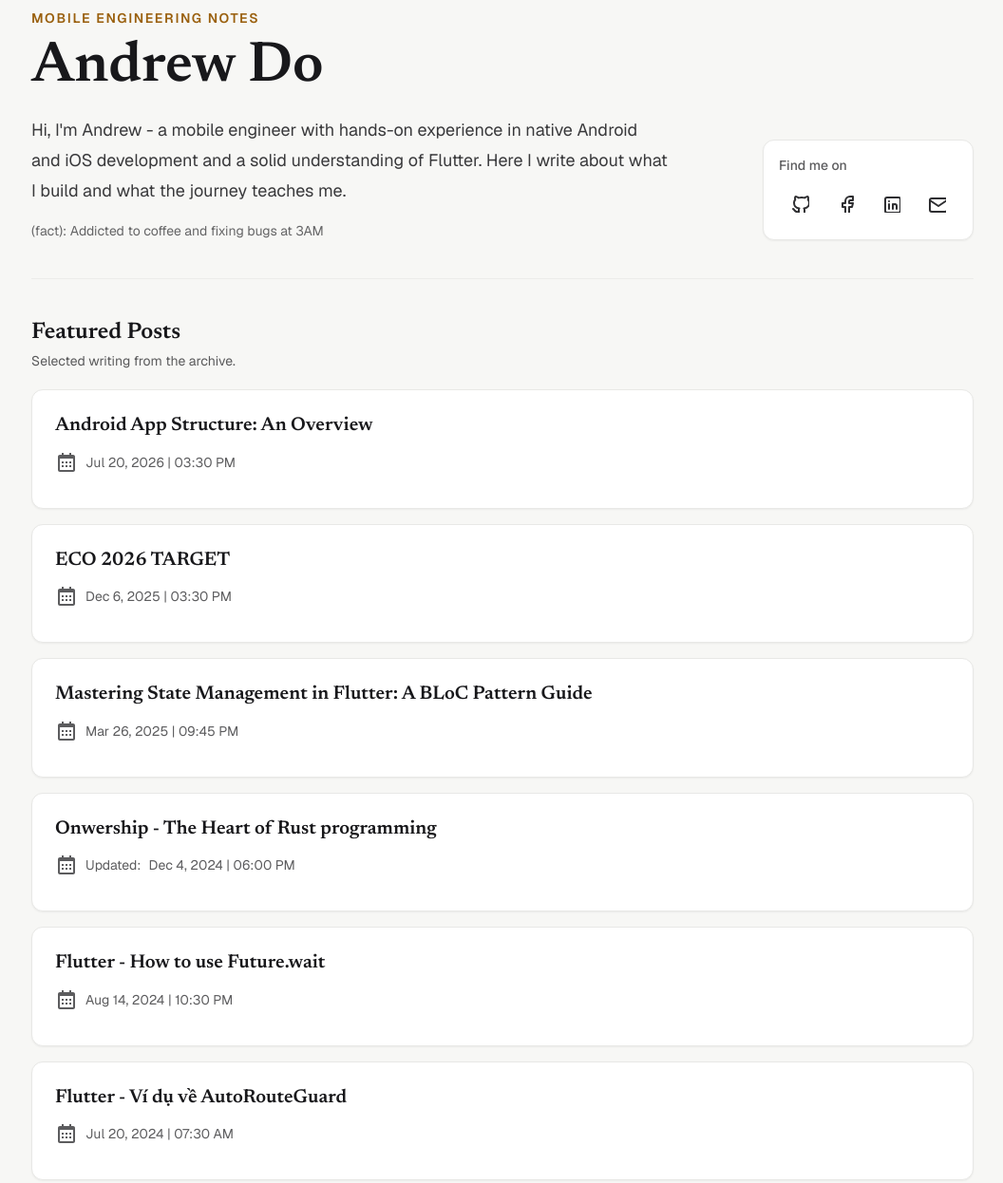
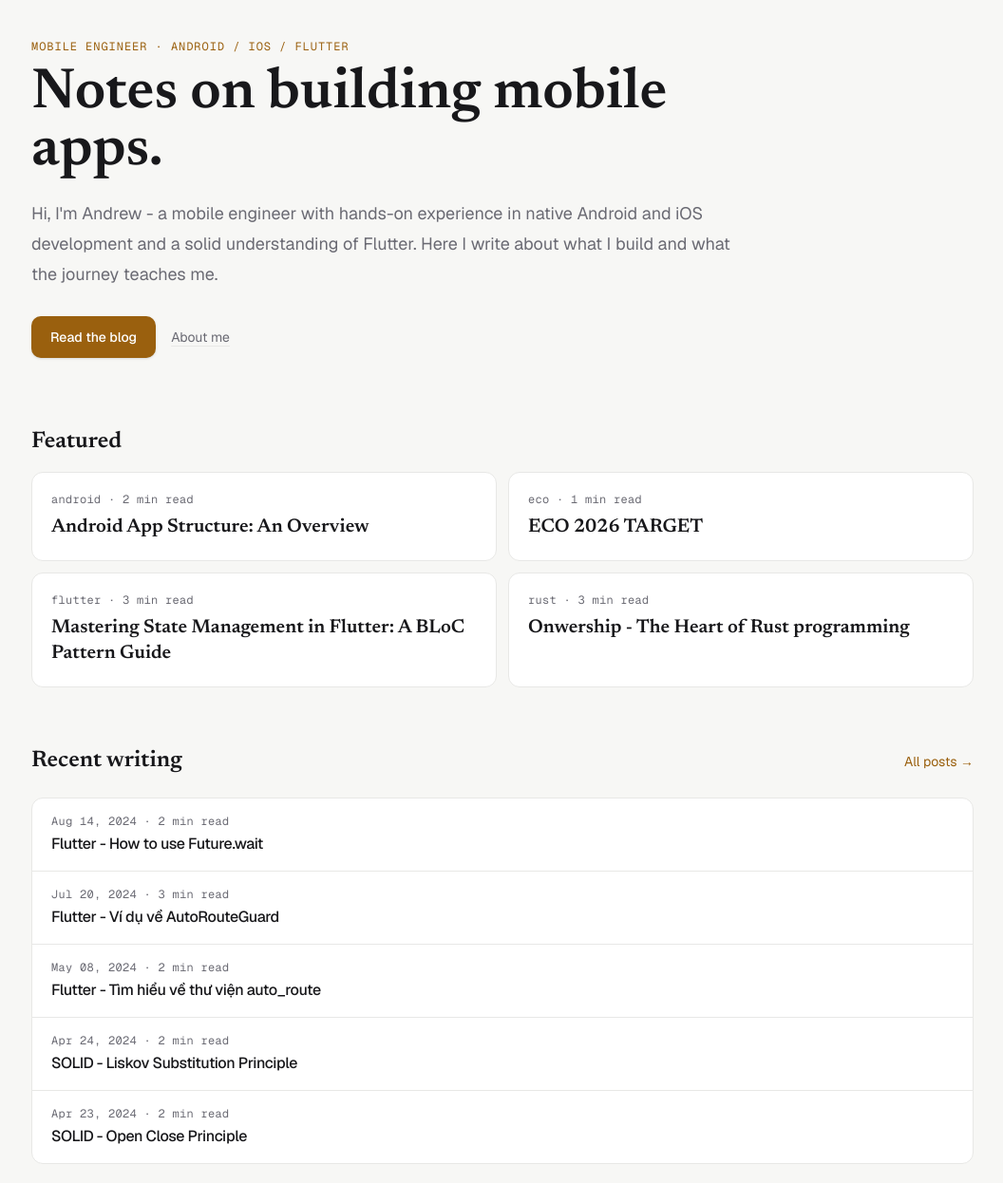
Before and after one commit to tungdevpro/tungdevpro.github.io, an Astro site: page / in a window 1280 px wide. Shown: the part 120-1366 px from the top of the page at 95% size, without its empty margins (111-1167 px from the left). Built offline with nearby package versions, Linux system fonts and the light colour scheme; Astro itself is replaced by a stand-in of ours; some packages are replaced by stand-ins of ours.

Commit message:
feat: redesign home page with featured grid and recent list
Co-Authored-By: Claude Opus 5.5 <noreply@anthropic.com>

```diff
--- /dev/null
+++ b/src/components/FeaturedCard.astro
@@ -0,0 +1,40 @@
+---
+import type { CollectionEntry } from "astro:content";
+import getReadingTime from "@utils/getReadingTime";
+import { slugifyStr } from "@utils/slugify";
+
+export interface Props {
+  post: CollectionEntry<"blog">;
+}
+
+const { post } = Astro.props;
+const { title, description, tags } = post.data;
+---
+
+<li>
+  <a href={`/posts/${post.slug}/`} class="featured-card group">
+    <p class="meta-text">
+      {tags[0]}<span aria-hidden="true"> · </span>{getReadingTime(post.body)} min
+      read
+    </p>
+    <h3
+      class="featured-title"
+      style={`view-transition-name: ${slugifyStr(title)}`}
+    >
+      {title}
+    </h3>
+    {description && <p class="featured-desc">{description}</p>}
+  </a>
+</li>
+
+<style>
+  .featured-card {
+    @apply flex h-full flex-col gap-2 rounded-xl border border-border bg-card p-5 transition-colors hover:border-primary/50;
+  }
+  .featured-title {
+    @apply text-xl font-semibold leading-snug text-foreground group-hover:text-primary;
+  }
+  .featured-desc {
+    @apply line-clamp-2 text-sm text-muted-foreground;
+  }
+</style>
--- /dev/null
+++ b/src/components/PostRow.astro
@@ -0,0 +1,47 @@
+---
+import type { CollectionEntry } from "astro:content";
+import { LOCALE } from "@config";
+import formatDate from "@utils/formatDate";
+import getReadingTime from "@utils/getReadingTime";
+import { slugifyStr } from "@utils/slugify";
+
+export interface Props {
+  post: CollectionEntry<"blog">;
+  headingLevel?: "h2" | "h3";
+}
+
+const { post, headingLevel = "h3" } = Astro.props;
+const { title, description, pubDatetime } = post.data;
+const Heading = headingLevel;
+---
+
+<li>
+  <a href={`/posts/${post.slug}/`} class="post-row group">
+    <p class="meta-text">
+      <time datetime={pubDatetime.toISOString()}>
+        {formatDate(pubDatetime, LOCALE.langTag)}
+      </time>
+      <span aria-hidden="true"> · </span>
+      {getReadingTime(post.body)} min read
+    </p>
+    <Heading
+      class="post-row-title"
+      style={`view-transition-name: ${slugifyStr(title)}`}
+    >
+      {title}
+    </Heading>
+    {description && <p class="post-row-desc">{description}</p>}
+  </a>
+</li>
+
+<style>
+  .post-row {
+    @apply flex min-h-11 flex-col gap-1 px-5 py-4 hover:bg-muted/60 focus-visible:outline-offset-[-2px];
+  }
+  .post-row-title {
+    @apply font-sans text-base font-medium tracking-tight text-foreground group-hover:text-primary;
+  }
+  .post-row-desc {
+    @apply line-clamp-1 text-sm text-muted-foreground;
+  }
+</style>
--- a/src/config.ts
+++ b/src/config.ts
@@ -11,6 +11,8 @@ export const SITE: Site = {
   scheduledPostMargin: 15 * 60 * 1000, // 15 minutes
   quickIntroduceMySelf: `Hi, I'm Andrew - a mobile engineer with hands-on experience in native Android and iOS development and a solid understanding of Flutter. Here I write about what I build and what the journey teaches me.`,
   fact: `(fact): Addicted to coffee and fixing bugs at 3AM`,
+  role: "Mobile engineer · Android / iOS / Flutter",
+  headline: "Notes on building mobile apps.",
 };
 
 export const LOCALE = {
--- a/src/pages/index.astro
+++ b/src/pages/index.astro
@@ -3,163 +3,108 @@ import { getCollection } from "astro:content";
 import Layout from "@layouts/Layout.astro";
 import Header from "@components/Header.astro";
 import Footer from "@components/Footer.astro";
-import LinkButton from "@components/LinkButton.astro";
-import Hr from "@components/Hr.astro";
-import Card from "@components/Card";
-import Socials from "@components/Socials.astro";
+import FeaturedCard from "@components/FeaturedCard.astro";
+import PostRow from "@components/PostRow.astro";
 import getSortedPosts from "@utils/getSortedPosts";
-import { SOCIALS, SITE } from "@config";
+import getHomePosts from "@utils/getHomePosts";
+import { SITE } from "@config";
+import { buttonVariants } from "@/components/ui/button";
 
 const posts = await getCollection("blog");
-
-const sortedPosts = getSortedPosts(posts);
-const featuredPosts = sortedPosts.filter(({ data }) => data.featured);
-const recentPosts = sortedPosts.filter(({ data }) => !data.featured);
-
-const socialCount = SOCIALS.filter((social) => social.active).length;
+const { featured, recent } = getHomePosts(getSortedPosts(posts));
 ---
 
 <Layout>
   <Header />
   <main id="main-content">
     <section id="hero">
-      <div class="hero-copy">
-        <p class="eyebrow">Mobile engineering notes</p>
-        <h1>{SITE.title}</h1>
-        <p class="intro">{SITE.quickIntroduceMySelf}</p>
-        <p class="fact">{SITE.fact}</p>
+      <p class="role">{SITE.role}</p>
+      <h1>{SITE.headline}</h1>
+      <p class="intro">{SITE.quickIntroduceMySelf}</p>
+      <div class="hero-actions">
+        <a
+          href="/posts/"
+          class={buttonVariants({ className: "min-h-11 rounded-full px-5" })}
+        >
+          Read the blog
+        </a>
+        <a href="/about/" class="about-link">About me</a>
       </div>
-      {
-        // only display if at least one social link is enabled
-        socialCount > 0 && (
-          <div class="social-wrapper">
-            <div class="social-links">Find me on</div>
-            <Socials />
-          </div>
-        )
-      }
     </section>
 
-    <Hr />
-
     {
-      featuredPosts.length > 0 && (
-        <>
-          <section id="featured">
-            <div class="section-heading">
-              <h2>Featured Posts</h2>
-              <p>Selected writing from the archive.</p>
-            </div>
-            <ul>
-              {featuredPosts.map(({ data, slug }) => (
-                <Card
-                  href={`/posts/${slug}/`}
-                  frontmatter={data}
-                  secHeading={false}
-                />
-              ))}
-            </ul>
-          </section>
-          {recentPosts.length > 0 && <Hr />}
-        </>
-      )
-    }
-
-    {
-      recentPosts.length > 0 && (
-        <section id="recent-posts">
+      featured.length > 0 && (
+        <section id="featured" aria-labelledby="featured-heading">
           <div class="section-heading">
-            <h2>Recent Posts</h2>
-            <p>Latest notes and engineering write-ups.</p>
+            <h2 id="featured-heading">Featured</h2>
           </div>
-          <ul>
-            {recentPosts.map(
-              ({ data, slug }, index) =>
-                index < 4 && (
-                  <Card
-                    href={`/posts/${slug}/`}
-                    frontmatter={data}
-                    secHeading={false}
-                  />
-                ),
-            )}
+          <ul class="featured-grid">
+            {featured.map((post) => (
+              <FeaturedCard post={post} />
+            ))}
           </ul>
         </section>
       )
     }
 
-    <div class="all-posts-btn-wrapper">
-      <LinkButton href="/posts/" className="all-posts-btn focus-outline">
-        All Posts
-        <svg
-          xmlns="http://www.w3.org/2000/svg"
-          class="all-posts-arrow"
-          aria-hidden="true"
-        >
-          <path
-            d="m11.293 17.293 1.414 1.414L19.414 12l-6.707-6.707-1.414 1.414L15.586 11H6v2h9.586z"
-          ></path>
-        </svg>
-      </LinkButton>
-    </div>
+    {
+      recent.length > 0 && (
+        <section id="recent-posts" aria-labelledby="recent-heading">
+          <div class="section-heading">
+            <h2 id="recent-heading">Recent writing</h2>
+            <a href="/posts/" class="all-link">
+              All posts →
+            </a>
+          </div>
+          <ul class="post-list">
+            {recent.map((post) => (
+              <PostRow post={post} />
+            ))}
+          </ul>
+        </section>
+      )
+    }
   </main>
 
   <Footer />
 </Layout>
 
 <style>
-  /* ===== Hero Section ===== */
   #hero {
-    @apply grid gap-6 pb-10 pt-10 sm:grid-cols-[1fr_auto] sm:items-end sm:pt-16;
+    @apply pb-8 pt-14 sm:pb-12 sm:pt-24;
   }
-  .hero-copy {
-    @apply max-w-3xl;
-  }
-  .eyebrow {
-    @apply mb-3 text-sm font-semibold uppercase tracking-[0.12em] text-primary;
+  .role {
+    @apply font-mono text-xs uppercase tracking-[0.08em] text-primary;
   }
   #hero h1 {
-    @apply text-4xl font-semibold leading-tight tracking-normal sm:text-6xl;
+    @apply mt-3 max-w-3xl text-4xl font-semibold leading-[1.1] sm:text-6xl;
   }
   .intro {
-    @apply mt-5 max-w-2xl text-lg leading-8 opacity-85;
+    @apply mt-5 max-w-[62ch] text-base leading-7 text-muted-foreground sm:text-lg sm:leading-8;
   }
-  .fact {
-    @apply mt-4 text-sm opacity-65;
+  .hero-actions {
+    @apply mt-7 flex flex-wrap items-center gap-4;
   }
-  .social-wrapper {
-    @apply flex flex-col gap-2 rounded-lg border border-border bg-card p-4 shadow-sm sm:min-w-44;
+  .about-link {
+    @apply inline-flex min-h-11 items-center text-sm text-muted-foreground underline decoration-border underline-offset-4 hover:text-foreground hover:decoration-foreground;
   }
-  .social-links {
-    @apply whitespace-nowrap text-sm font-medium opacity-70;
-  }
-
-  /* ===== Featured & Recent Posts Sections ===== */
   #featured,
   #recent-posts {
-    @apply pb-6 pt-10;
+    @apply pb-8 pt-6;
   }
   .section-heading {
-    @apply mb-5;
+    @apply mb-4 flex items-baseline justify-between gap-3;
   }
   .section-heading h2 {
-    @apply text-2xl font-semibold tracking-normal;
+    @apply text-2xl font-semibold;
   }
-  .section-heading p {
-    @apply mt-1 text-sm opacity-70;
+  .all-link {
+    @apply inline-flex min-h-11 items-center text-sm text-primary hover:underline;
   }
-  .all-posts-btn-wrapper {
-    @apply my-8 text-center;
+  .featured-grid {
+    @apply grid gap-3 sm:grid-cols-2;
   }
-  .all-posts-btn {
-    @apply min-h-11 rounded-md bg-foreground px-5 py-2.5 font-medium text-primary-foreground transition duration-200 hover:bg-primary hover:text-primary-foreground;
-  }
-  .all-posts-arrow {
-    fill: hsl(var(--background));
-    @apply transition-transform duration-200;
-  }
-  .all-posts-btn:hover .all-posts-arrow {
-    fill: hsl(var(--background));
-    @apply translate-x-1;
+  main {
+    @apply pb-12;
   }
 </style>
--- /dev/null
+++ b/src/test/makePost.ts
@@ -0,0 +1,27 @@
+import type { CollectionEntry } from "astro:content";
+
+type Post = CollectionEntry<"blog">;
+
+export function makePost(
+  overrides: {
+    slug?: string;
+    body?: string;
+    data?: Partial<Post["data"]>;
+  } = {},
+): Post {
+  const slug = overrides.slug ?? "post";
+  return {
+    id: `${slug}.md`,
+    slug,
+    body: overrides.body ?? "Some words here.",
+    collection: "blog",
+    data: {
+      author: "andrewdo",
+      pubDatetime: new Date("2024-01-01T00:00:00Z"),
+      title: `Title ${slug}`,
+      description: `Description ${slug}`,
+      tags: ["others"],
+      ...overrides.data,
+    },
+  } as unknown as Post;
+}
--- a/src/types.ts
+++ b/src/types.ts
@@ -10,7 +10,9 @@ export type Site = {
   postPerPage: number;
   scheduledPostMargin: number;
   quickIntroduceMySelf: string;
-  fact: string,
+  fact: string;
+  role: string;
+  headline: string;
 };
 
 export type SocialObjects = {
--- /dev/null
+++ b/src/utils/formatDate.test.ts
@@ -0,0 +1,17 @@
+import { describe, expect, it } from "vitest";
+import formatDate from "./formatDate";
+
+describe("formatDate", () => {
+  it("formats as MMM DD, YYYY", () => {
+    expect(formatDate(new Date("2026-07-20T15:30:00Z"))).toBe("Jul 20, 2026");
+  });
+
+  it("uses UTC so late-evening UTC posts keep their date", () => {
+    expect(formatDate(new Date("2024-08-14T22:30:00Z"))).toBe("Aug 14, 2024");
+    expect(formatDate(new Date("2024-08-14T00:30:00Z"))).toBe("Aug 14, 2024");
+  });
+
+  it("pads single-digit days", () => {
+    expect(formatDate(new Date("2024-09-07T20:31:00Z"))).toBe("Sep 07, 2024");
+  });
+});
--- /dev/null
+++ b/src/utils/formatDate.ts
@@ -0,0 +1,9 @@
+const formatDate = (date: Date, locales: Intl.LocalesArgument = "en-US") =>
+  date.toLocaleDateString(locales, {
+    year: "numeric",
+    month: "short",
+    day: "2-digit",
+    timeZone: "UTC",
+  });
+
+export default formatDate;
--- /dev/null
+++ b/src/utils/getHomePosts.test.ts
@@ -0,0 +1,48 @@
+import { describe, expect, it } from "vitest";
+import { makePost } from "../test/makePost";
+import getHomePosts from "./getHomePosts";
+
+const slugs = (posts: { slug: string }[]) => posts.map((p) => p.slug);
+
+describe("getHomePosts", () => {
+  it("takes the first 4 featured posts in the given (newest-first) order", () => {
+    const posts = ["a", "b", "c", "d", "e", "f"].map((slug) =>
+      makePost({ slug, data: { featured: true } }),
+    );
+    expect(slugs(getHomePosts(posts).featured)).toEqual(["a", "b", "c", "d"]);
+  });
+
+  it("fills recent with the next 5 posts not shown in featured", () => {
+    const posts = Array.from({ length: 12 }, (_, i) =>
+      makePost({ slug: `p${i}`, data: { featured: i % 2 === 0 } }),
+    );
+    const { featured, recent } = getHomePosts(posts);
+    expect(slugs(featured)).toEqual(["p0", "p2", "p4", "p6"]);
+    expect(slugs(recent)).toEqual(["p1", "p3", "p5", "p7", "p8"]);
+  });
+
+  it("never repeats a post across sections", () => {
+    const posts = Array.from({ length: 14 }, (_, i) =>
+      makePost({ slug: `p${i}`, data: { featured: true } }),
+    );
+    const { featured, recent } = getHomePosts(posts);
+    const all = [...slugs(featured), ...slugs(recent)];
+    expect(new Set(all).size).toBe(all.length);
+    expect(featured).toHaveLength(4);
+    expect(recent).toHaveLength(5);
+  });
+
+  it("returns an empty featured list when nothing is featured", () => {
+    const posts = ["a", "b"].map((slug) => makePost({ slug }));
+    const { featured, recent } = getHomePosts(posts);
+    expect(featured).toEqual([]);
+    expect(slugs(recent)).toEqual(["a", "b"]);
+  });
+
+  it("handles fewer posts than the limits", () => {
+    const posts = [makePost({ slug: "only", data: { featured: true } })];
+    const { featured, recent } = getHomePosts(posts);
+    expect(slugs(featured)).toEqual(["only"]);
+    expect(recent).toEqual([]);
+  });
+});
--- /dev/null
+++ b/src/utils/getHomePosts.ts
@@ -0,0 +1,20 @@
+import type { CollectionEntry } from "astro:content";
+
+type Post = CollectionEntry<"blog">;
+
+const getHomePosts = (
+  sortedPosts: Post[],
+  featuredLimit = 4,
+  recentLimit = 5,
+) => {
+  const featured = sortedPosts
+    .filter(({ data }) => data.featured)
+    .slice(0, featuredLimit);
+  const featuredIds = new Set(featured.map(({ id }) => id));
+  const recent = sortedPosts
+    .filter(({ id }) => !featuredIds.has(id))
+    .slice(0, recentLimit);
+  return { featured, recent };
+};
+
+export default getHomePosts;
--- /dev/null
+++ b/src/utils/getReadingTime.test.ts
@@ -0,0 +1,24 @@
+import { describe, expect, it } from "vitest";
+import getReadingTime from "./getReadingTime";
+
+const words = (n: number) => Array.from({ length: n }, () => "word").join(" ");
+
+describe("getReadingTime", () => {
+  it("returns at least 1 minute for an empty body", () => {
+    expect(getReadingTime("")).toBe(1);
+    expect(getReadingTime("   \n\n ")).toBe(1);
+  });
+
+  it("returns 1 minute for exactly 200 words", () => {
+    expect(getReadingTime(words(200))).toBe(1);
+  });
+
+  it("rounds up partial minutes", () => {
+    expect(getReadingTime(words(201))).toBe(2);
+    expect(getReadingTime(words(950))).toBe(5);
+  });
+
+  it("counts words split by any whitespace", () => {
+    expect(getReadingTime(`${words(150)}\n\n${words(150)}\t`)).toBe(2);
+  });
+});
--- /dev/null
+++ b/src/utils/getReadingTime.ts
@@ -0,0 +1,8 @@
+const WORDS_PER_MINUTE = 200;
+
+const getReadingTime = (markdown: string) => {
+  const words = markdown.split(/\s+/).filter(Boolean).length;
+  return Math.max(1, Math.ceil(words / WORDS_PER_MINUTE));
+};
+
+export default getReadingTime;
```
